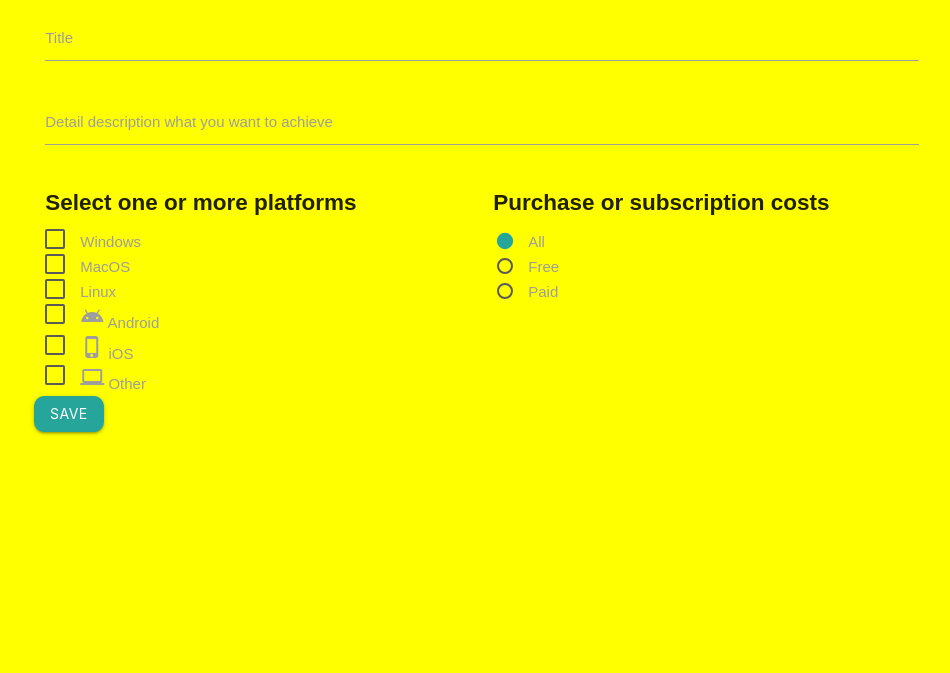
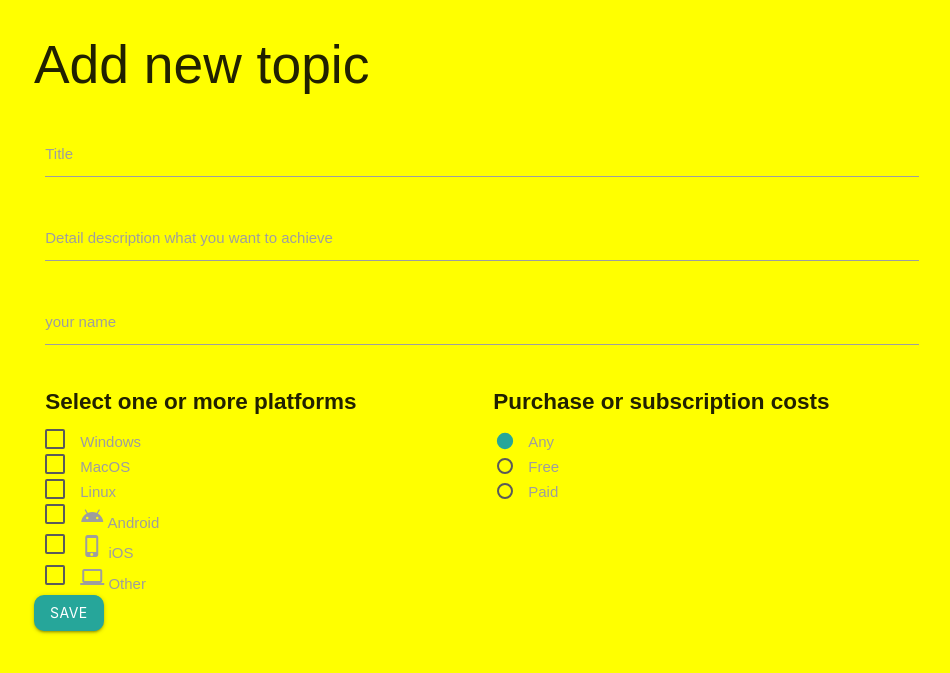
Before and after one commit to andreasjost/CI-MS3-Software-Forum, a Flask app: page /add_topic in a window 1280 px wide. Shown: the top 673 px of the page, without its empty margins (158-1108 px from the left). Run offline with Flask 2, Linux system fonts and the light colour scheme; some libraries are stand-ins or nearby versions.

Commit message:
Add field 'author' in the collection 'topics'

```diff
--- a/run.py
+++ b/run.py
@@ -52,6 +52,7 @@ def update_topic(topic_id):
     {
         'title': request.form.get('title'),
         'details': request.form.get('details'),
+        'author': request.form.get('author'),
         'os': request.form.getlist('os'),
         'cost': request.form.get('cost'),
         'is_urgent': request.form.get('is_urgent')
--- a/templates/addtopic.html
+++ b/templates/addtopic.html
@@ -2,6 +2,7 @@
 
 {% extends 'base.html'%}
 {% block content %}
+<h2>Add new topic</h2>
 
 <div class="row">
 	<form action="{{ url_for('insert_topic') }}" method="POST" class="col s12">
@@ -15,6 +16,12 @@
 			<div class="input-field col s12">
 				<input id="description" type="text" class="validate" name="details">
 				<label for="description">Detail description what you want to achieve</label>
+			</div>
+		</div>
+		<div class="row">
+			<div class="input-field col s12">
+				<input id="author" type="text" class="validate" name="author">
+				<label for="author">your name</label>
 			</div>
 		</div>
 		<div class="row">
@@ -53,8 +60,8 @@
 			<div class="col s12 m6">
 				<h4>Purchase or subscription costs </h4>
 				<label>
-                    <input type="radio" name="cost" value="Any" checked/>
-                    <span>All</span>
+                    <input type="radio" name="cost" value="Any" checked>
+                    <span>Any</span>
                 </label>
 				<br>
 				<label>
--- a/templates/topics.html
+++ b/templates/topics.html
@@ -35,7 +35,8 @@
 			<div class="collapsible-header">
 
 				<div class="col s5">
-					{{ topic.title }}
+					<p>{{ topic.title }}</p>
+                    <p class="right-align">{{ topic.author }}</p>
 				</div>
 				<div class="col s2">
 					Date published
```
Also changed, not shown: templates/edittopic.html (+7 -0 lines). Lines whose indentation alone changed are shown as unchanged.
